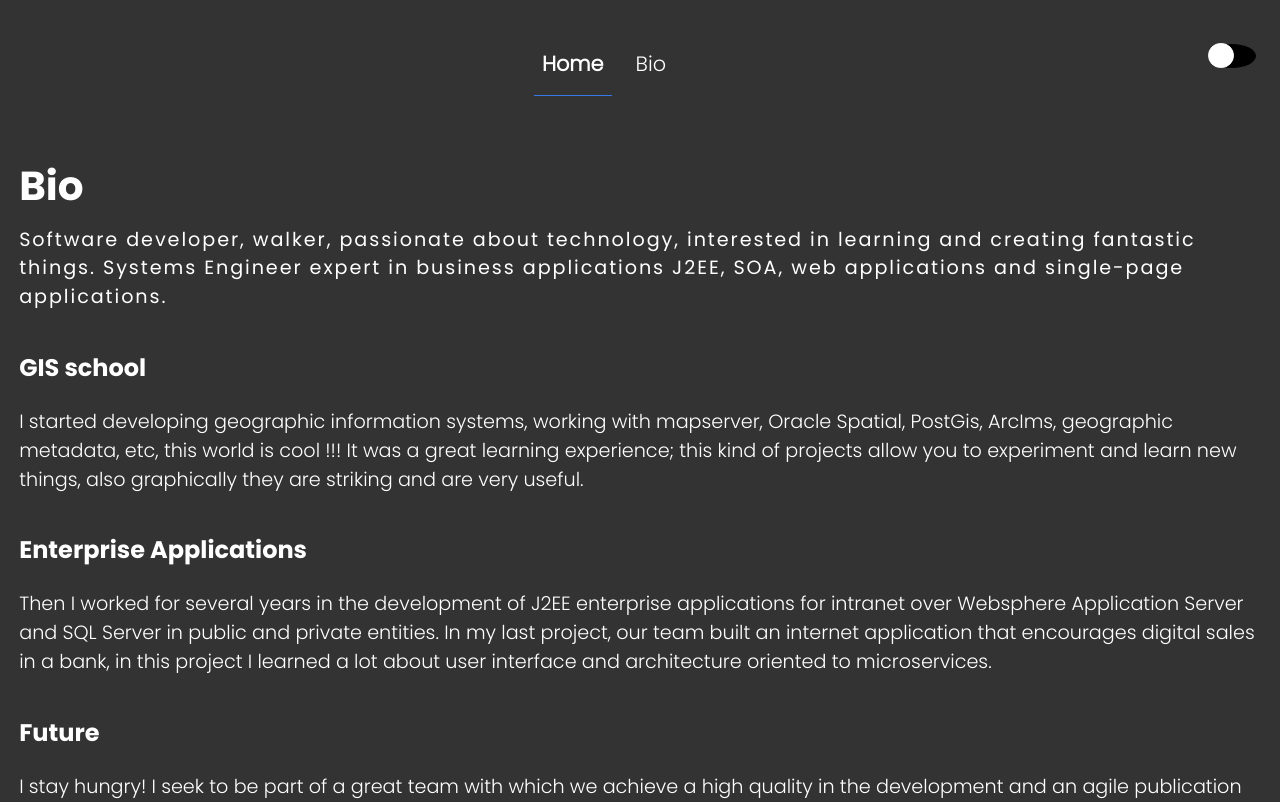
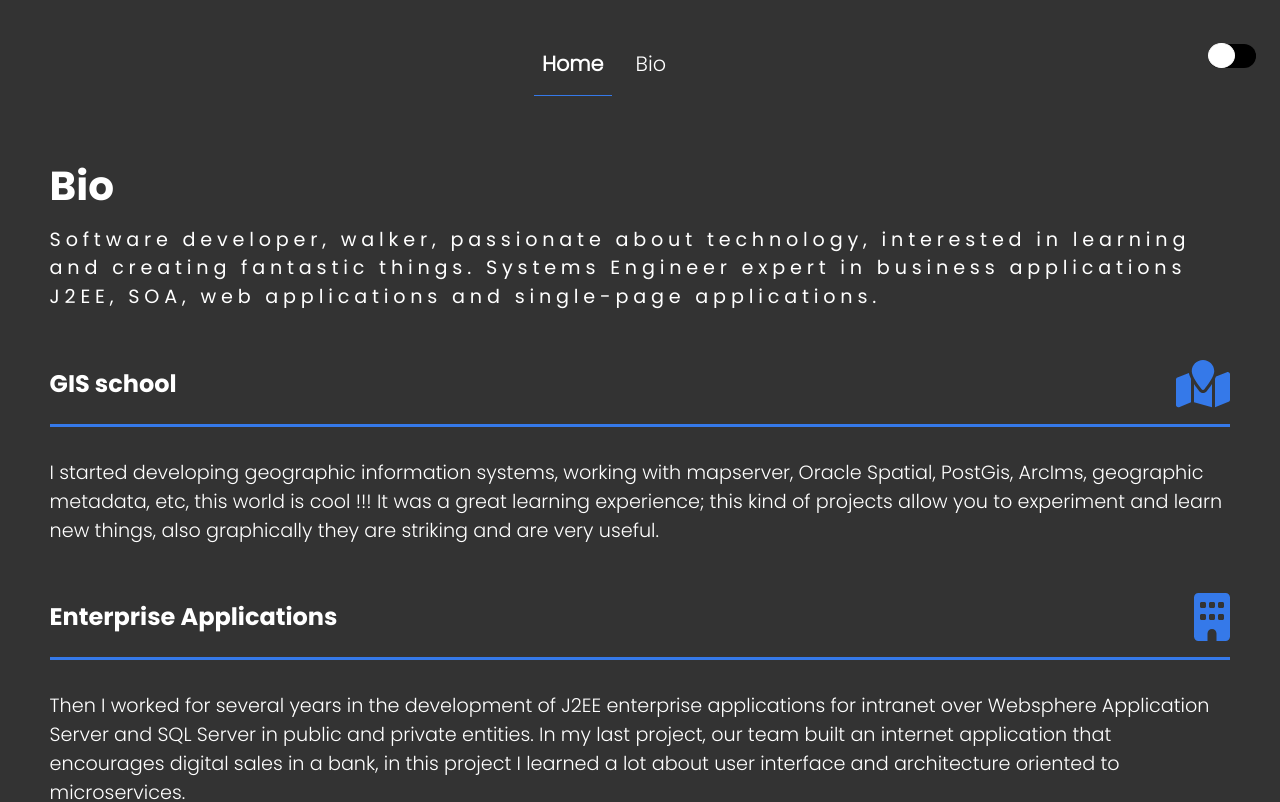
Before and after one commit to andresjpulido/website2020, a React (Create React App) app: page /bio in a window 1280 px wide. Shown: the top 802 px of the page. Built offline with nearby package versions, Linux system fonts and the light colour scheme.

Commit message:
changing style nav button

```diff
--- a/src/App.css
+++ b/src/App.css
@@ -34,14 +34,19 @@ h4 {
 	font-family: "light";
 	font-size: clamp(1.2rem, 2vw + 1rem, 2.53rem);
 	line-height: 6rem;
+
 }
 
 h5 {
 	font-family: "bold";
 	font-size: clamp(1rem, 2vw + .5rem, 1.5rem);
-	line-height: 5rem;
-	margin-top: 1rem;
+
 }
+
+
+
+
+
 
 a {
 	color: var(--primary-bg-color);
@@ -54,7 +59,8 @@ p {
 
 p.abstract {
 	font-family: "regular";
-	letter-spacing: 0.1em;
+	letter-spacing: .3rem;
+
 }
 
 .app {
@@ -74,6 +80,6 @@ p.abstract {
 section {
 	padding-bottom: clamp(1rem, 2vw + 0.5rem, 1.2rem);
 	padding-top: clamp(1rem, 2vw + 1.5rem, 3.5rem);
-	padding-left: clamp(1rem, 2vw + 0.5rem, 1.2rem);
-	padding-right: clamp(1rem, 2vw + 0.5rem, 1.2rem);
+	padding-left: clamp(1rem, 2vw + 1.5rem, 4rem);
+	padding-right: clamp(1rem, 2vw + 1.5rem, 4rem);
 }
--- a/src/components/navbutton/navbutton.css
+++ b/src/components/navbutton/navbutton.css
@@ -4,6 +4,33 @@
 	height: 1.5rem;
 	position: relative;
 	width: 3rem;
+	z-index: 0;
+	content: " ";
+}
+
+.nav-button-left {
+	border-radius: 50%;
+	width: 1.5rem;
+	height: 1.5rem;
+	position: absolute;
+	margin-left: 0px;
+	z-index: 0;
+}
+
+.nav-button-center {
+	position: absolute;
+	margin-left: .75rem;
+	width: 1.5rem;
+	height: 1.5rem;
+	z-index: 0;
+}
+
+.nav-button-right {
+	position: absolute;
+	margin-left: 1.5rem;
+	border-radius: 50%;
+	width: 1.5rem;
+	height: 1.5rem;
 	z-index: 0;
 }
 
@@ -15,7 +42,7 @@
 	background-color: gray;
 }
 
-.nav-button:hover{
+.nav-button:hover {
 	cursor: pointer;
 }
 
@@ -23,19 +50,19 @@
 	border-radius: 50%;
 	height: 1.6rem;
 	position: absolute;
-	top: -.1rem;
-	width: 1.6rem;
+	top: -0.1rem;
+	width: 1.7rem;
 	z-index: 1;
 }
 
 .nav-button-circle-dark {
 	background-color: white;
-	border: .1rem white solid;
+	border: 0.1rem white solid;
 	left: 0rem;
 }
 
 .nav-button-circle-light {
 	background-color: white;
-	border: .1rem gray solid;
- 	left: 1.3rem;
+	border: 0.1rem gray solid;
+	left: 1.3rem;
 }
--- a/src/components/navbutton/navbutton.js
+++ b/src/components/navbutton/navbutton.js
@@ -3,13 +3,11 @@ import "./navbutton.css";
 import AppContext from "../../AppContext";
 
 export default function NavButton() {
-
 	//dark light
 	const { style, setStyle } = React.useContext(AppContext);
 
 	const changeStyle = () => {
-
-		if (style==="light") {
+		if (style === "light") {
 			setStyle("dark");
 			//document.body.style.backgroundColor = "blue";
 			document.body.classList.remove("light");
@@ -23,6 +21,9 @@ export default function NavButton() {
 
 	return (
 		<div className={"nav-button nav-button-" + style} onClick={changeStyle}>
+			<div className={"nav-button-left nav-button-" + style} ></div>
+			<div className={"nav-button-center nav-button-" + style} ></div>
+			<div className={"nav-button-right nav-button-" + style} ></div>
 			<div className={"nav-button-circle nav-button-circle-" + style}></div>
 		</div>
 	);
--- a/src/components/projects/projects.css
+++ b/src/components/projects/projects.css
@@ -42,14 +42,21 @@
 	align-items: center;
 }
 
-.project-button {
+.project-button{
+	font-family: "light";
 	border: 0.1rem var(--primary-bg-color) solid;
+	border-radius: .5rem;
 	padding: 1rem;
 	margin-right: 1rem;
 	width: fit-content;
 }
 
+.project-link{
+	font-family: "light";
+}
+
 .project-tech {
+	align-items: center;
 	display: flex;
 	margin-top: 2rem;
 	margin-bottom: 2rem;
@@ -64,13 +71,16 @@
 .project-tech-list {
 	display: flex;
 	flex-wrap: wrap;
+	align-items: center;
 }
 
 .project-tech-item {
 	margin-right: 1rem;
-	font-family: "black";
+	font-family: "light";
 	font-size: 1rem;
+	color: var(--primary-color);
 }
+
 @media (max-width: 800px) {
 	.project-column {
 		flex: 100%;
--- a/src/components/projects/projects.js
+++ b/src/components/projects/projects.js
@@ -52,7 +52,7 @@ export default function Projects(props) {
 										rel="noreferrer"
 										title="go demo"
 									>
-										Online demo
+										<div className="project-link">Online demo</div>
 									</a>
 								</span>
 							)}
--- a/src/views/bio/bio.css
+++ b/src/views/bio/bio.css
@@ -1,5 +1,4 @@
 .bio {
-
 	padding-top: 6rem;
 }
 
@@ -12,3 +11,19 @@
 	background-color: var(--primary-bg-color);
 	color: var(--second-bg-color);
 }
+
+.bio-subtitle {
+	margin-top: 1rem;
+	border-bottom: 0.2rem var(--primary-color) solid;
+	margin-bottom: 2rem;
+	padding-bottom: 1rem;
+	padding-top: 2rem;
+	display: flex;
+	justify-content: space-between;
+	align-items: center;
+}
+
+.bio-subtitle svg {
+	color: var(--primary-color);
+	font-size: 3rem;
+}
--- a/src/views/bio/bio.js
+++ b/src/views/bio/bio.js
@@ -1,22 +1,26 @@
 import React, { useState } from "react";
 import AppContext from "../../AppContext";
 import "./bio.css";
+import { FontAwesomeIcon } from "@fortawesome/react-fontawesome";
 
 export default function Bio() {
 	const { style, setStyle } = React.useContext(AppContext);
 
 	return (
 		<section>
-
 			<div className={"bio bio-" + style}>
-			<h2>Bio</h2>
+				<h2>Bio</h2>
 				<p className="abstract">
 					Software developer, walker, passionate about technology, interested in
 					learning and creating fantastic things. Systems Engineer expert in
 					business applications J2EE, SOA, web applications and single-page
 					applications.
 				</p>
-				<h5>GIS school</h5>
+				<div className="bio-subtitle">
+					<h5>GIS school</h5>
+					<FontAwesomeIcon icon={["fas", "map-location"]} />
+				</div>
+
 				<p>
 					I started developing geographic information systems, working with
 					mapserver, Oracle Spatial, PostGis, ArcIms, geographic metadata, etc,
@@ -24,7 +28,10 @@ export default function Bio() {
 					of projects allow you to experiment and learn new things, also
 					graphically they are striking and are very useful.
 				</p>
-				<h5>Enterprise Applications</h5>
+				<div className="bio-subtitle">
+					<h5>Enterprise Applications</h5>
+					<FontAwesomeIcon icon={["fas", "building"]} />
+				</div>
 				<p>
 					Then I worked for several years in the development of J2EE enterprise
 					applications for intranet over Websphere Application Server and SQL
@@ -33,7 +40,11 @@ export default function Bio() {
 					in this project I learned a lot about user interface and architecture
 					oriented to microservices.
 				</p>
-				<h5>Future</h5>
+
+				<div className="bio-subtitle">
+					<h5>Future</h5>
+					<FontAwesomeIcon icon={["fas", "eye"]} />
+				</div>
 				<p>
 					I stay hungry! I seek to be part of a great team with which we achieve
 					a high quality in the development and an agile publication in
@@ -41,7 +52,10 @@ export default function Bio() {
 					year I will create content on the internet to share knowledge and
 					share experiences with developers from all over the world.
 				</p>
-				<h5>Interest</h5>
+				<div className="bio-subtitle">
+					<h5>Interest</h5>
+					<FontAwesomeIcon icon={["fas", "binoculars"]} />
+				</div>
 				<p>Hiking, arduino Uno and learning python.</p>
 			</div>
 		</section>
```
